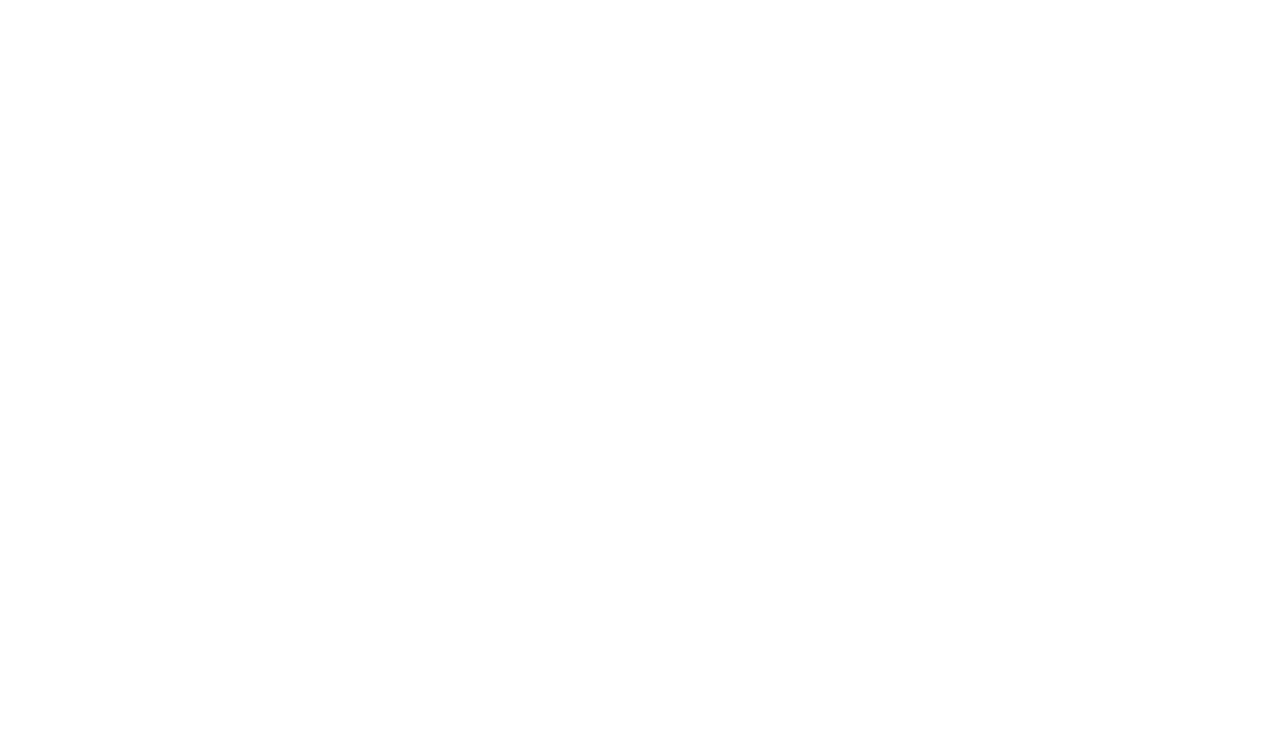
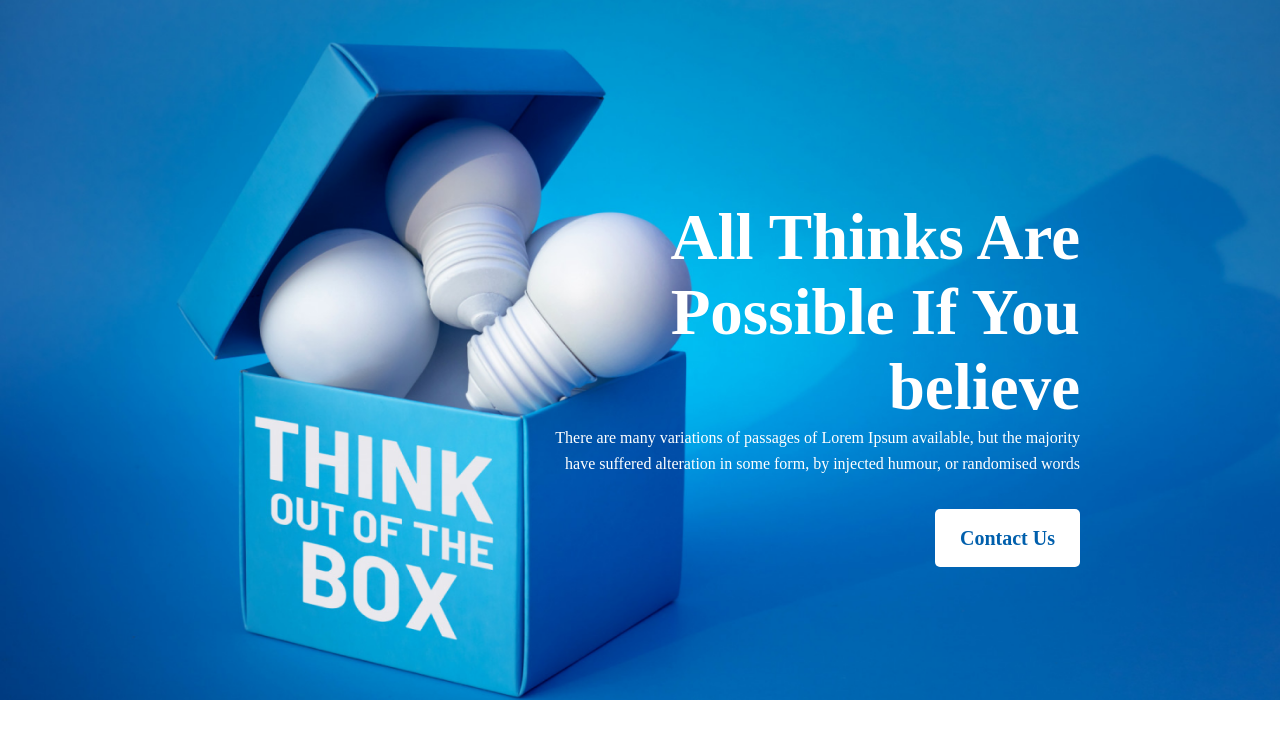
Before and after one commit to Shahriar3809/new-year-new-me, a plain HTML site: page index.html in a window 1280 px wide. Drawn offline with Linux system fonts and the light colour scheme.

Commit message:
Header section added

```diff
--- a/index.html
+++ b/index.html
@@ -3,9 +3,26 @@
 <head>
     <meta charset="UTF-8">
     <meta name="viewport" content="width=device-width, initial-scale=1.0">
+    <link rel="stylesheet" href="style.css">
     <title>New Year - New Me</title>
 </head>
 <body>
+    <header>
+        <section>
+            <div class="header-sec-container">
+                <h3 class="header-title">All Thinks Are Possible If You believe</h3>
+                <p class="header-description">There are many variations of passages of Lorem Ipsum available, but the majority have suffered alteration in some form, by injected humour, or randomised words</p>
+                <div class="btn-contact">
+                    <button class="header-btn"><a href="#">Contact Us</a></button>
+                </div>
+            </div>
+        </section>
+    </header>
+    <main>
 
+    </main>
+    <footer>
+
+    </footer>
 </body>
 </html>
--- /dev/null
+++ b/style.css
@@ -0,0 +1,60 @@
+* {
+    margin: 0;
+    padding: 0;
+}
+
+/* header section style */
+
+header {
+    background: url('images/banner/banner3.png');
+    background-repeat: no-repeat;
+    background-size: cover;
+    background-color: red;
+
+}
+
+.header-sec-container {
+    width: 525px;
+    margin-left: auto;
+    margin-right: 200px;
+    padding-top: 200px;
+    padding-bottom: 150px;
+
+}
+
+.header-title {
+    color: #FFF;
+    text-align: right;
+    font-family: Work Sans;
+    font-size: 65px;
+    font-style: normal;
+    font-weight: 700;
+}
+
+.header-description {
+    color: #FFF;
+    text-align: right;
+    font-family: Work Sans;
+    font-size: 16px;
+    font-weight: 400;
+    line-height: 26px;
+}
+
+.header-btn {
+    border: none;
+}
+
+.btn-contact {
+    text-align: right;
+    margin-top: 50px;
+}
+.header-btn a {
+    text-decoration: none;
+    color: #005FAC;
+    font-family: Work Sans;
+    font-size: 20px;
+    padding: 18px 25px;
+    font-weight: 600;
+    background: #FFF;
+    border-radius: 5px;
+}
```
